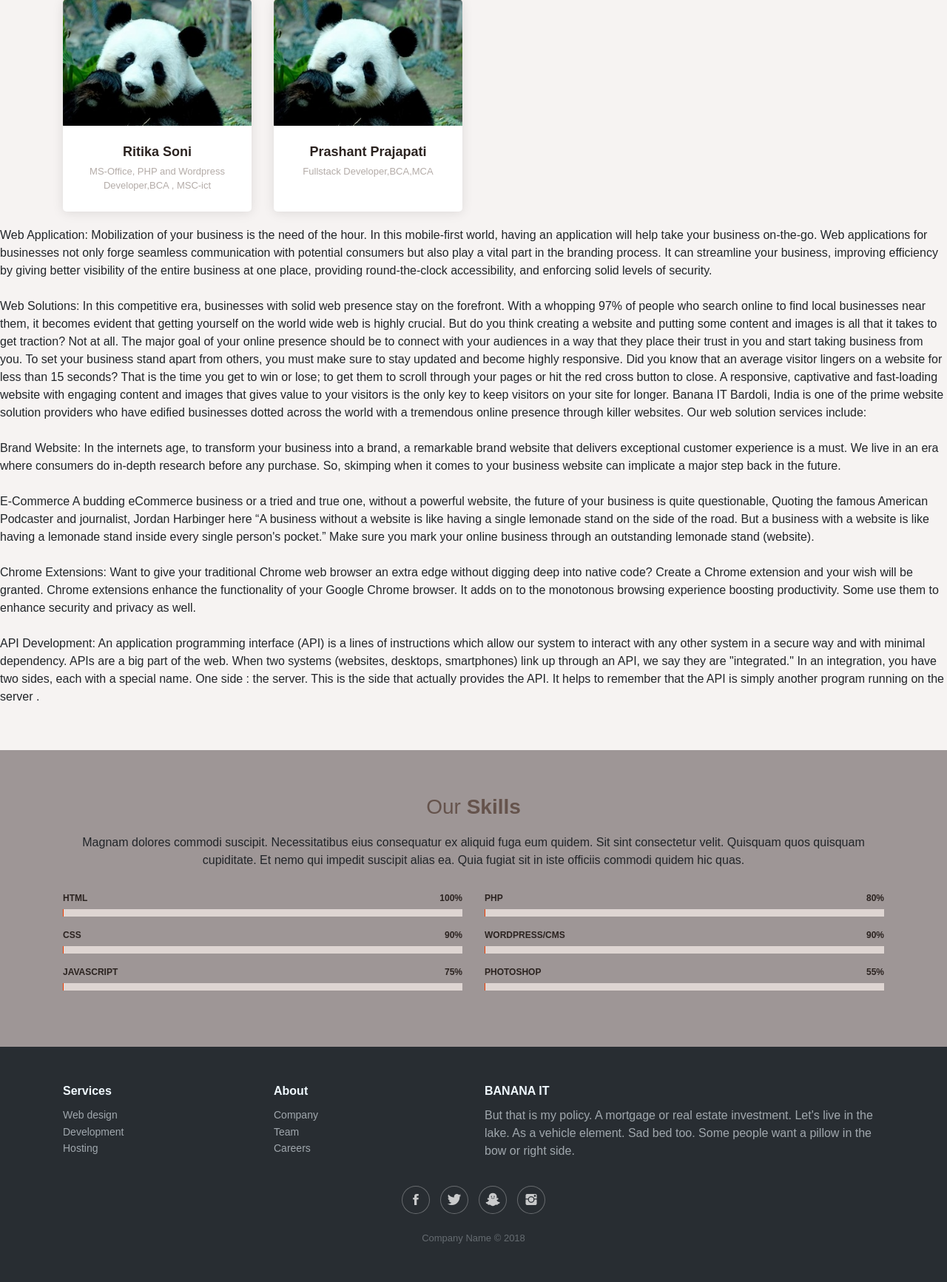
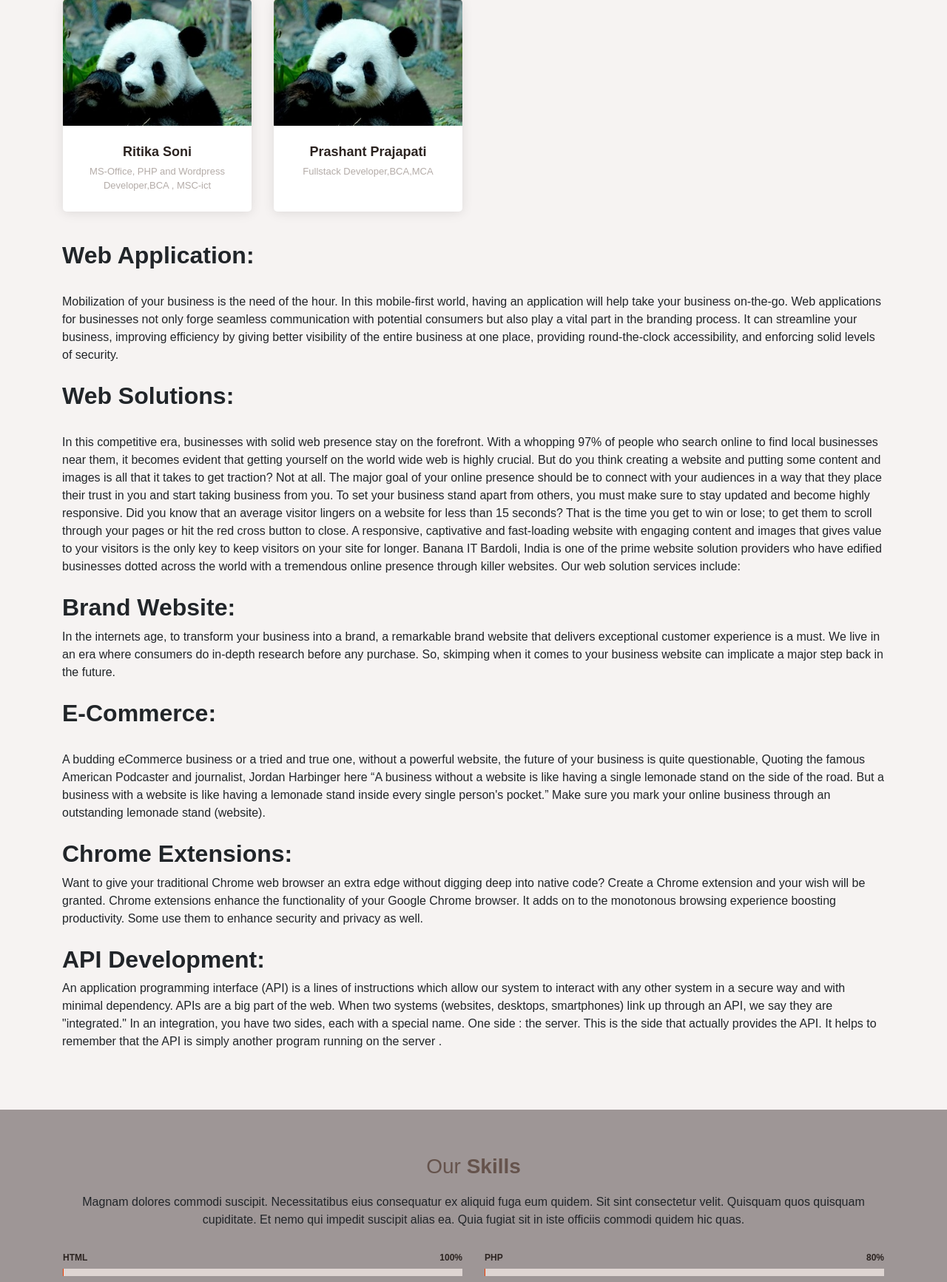
Before and after one commit to meetujpanchal/Python_Django_BananaIT_Website, a Django app: page /ourteam/ in a window 1280 px wide. Shown: the part 1191-2924 px from the top of the page at 74% size. Run offline with Django 4.2, Linux system fonts and the light colour scheme; data comes from the database, SQL or seed files in the repository; both versions use the stored data as it was after the commit; some libraries are stand-ins or nearby versions.

Commit message:
some of the changes

```diff
--- a/enroll/admin.py
+++ b/enroll/admin.py
@@ -12,7 +12,7 @@ class EnquiryAdmin(admin.ModelAdmin):
 
 @admin.register(TblTeam)
 class TeamAdmin(admin.ModelAdmin):
-    list_display = ['id','name','designation','qualification','profile_pic']
+    list_display = ['id','name','designation','qualification','profile_pic','fblink','inlink','twlink','linlink']
 
 @admin.register(Tblslider)
 class SliderAdmin(admin.ModelAdmin):
--- a/enroll/models.py
+++ b/enroll/models.py
@@ -11,6 +11,10 @@ class TblTeam(models.Model):
     designation = models.CharField(max_length=100)
     qualification = models.CharField(max_length=100)
     profile_pic = models.FileField(upload_to= 'images/',null=True,blank=True)
+    fblink = models.CharField(max_length=100,default="")
+    inlink = models.CharField(max_length=100,default="")
+    twlink = models.CharField(max_length=100,default="")
+    linlink = models.CharField(max_length=100,default="")
 
     def __str__(self):
         return "%s" %(self.name)
--- a/enroll/templates/enroll/ourteam.html
+++ b/enroll/templates/enroll/ourteam.html
@@ -34,10 +34,10 @@
         <div class="member-img">
           <img src="{{st.profile_pic.url}}" width="300" class="img-fluid" alt="">
           <div class="col item social">
-           <a href="#"><i class="icon ion-social-facebook"></i></a>
-           <a href="#"><i class="icon ion-social-twitter"></i></a>
-           <a href="#"><i class="icon ion-social-snapchat"></i></a>
-           <a href="#"><i class="icon ion-social-instagram"></i></a>
+           <a href="http://{{st.fblink}}"><i class="icon ion-social-facebook"></i></a>
+           <a href="http://{{st.inlink}}"><i class="icon ion-social-instagram"></i></a>
+           <a href="http://{{st.twlink}}"><i class="icon ion-social-twitter"></i></a>
+           <a href="http://{{st.linlink}}"><i class="icon ion-social-linkedin"></i></a>
           </div>
         </div>
         <div class="member-info">
@@ -50,29 +50,29 @@
 
    </div>
   </div>
-  <div1>
-  Web Application:
+  <div style="width: 90%; padding: 20px; margin: auto; align-content: justify;">
+  <h2><b>Web Application:</b></h2><br>
 Mobilization of your business is the need of the hour. In this mobile-first world, having an application will help take your business on-the-go. Web applications for businesses not only forge seamless communication with potential consumers but also play a vital part in the branding process. It can streamline your business, improving efficiency by giving better visibility of the entire business at one place, providing round-the-clock accessibility, and enforcing solid levels of security.
 <br><br>
-Web Solutions:
+<h2><b>Web Solutions:</b></h2><br>
 In this competitive era, businesses with solid web presence stay on the forefront. With a whopping 97% of people who search online to find local businesses near them, it becomes evident that getting yourself on the world wide web is highly crucial. But do you think creating a website and putting some content and images is all that it takes to get traction? Not at all. The major goal of your online presence should be to connect with your audiences in a way that they place their trust in you and start taking business from you.
 
 To set your business stand apart from others, you must make sure to stay updated and become highly responsive. Did you know that an average visitor lingers on a website for less than 15 seconds? That is the time you get to win or lose; to get them to scroll through your pages or hit the red cross button to close. A responsive, captivative and fast-loading website with engaging content and images that gives value to your visitors is the only key to keep visitors on your site for longer.
 
 Banana IT Bardoli, India is one of the prime website solution providers who have edified businesses dotted across the world with a tremendous online presence through killer websites. Our web solution services include:
 <br><br>
-Brand Website:
+<h2><b>Brand Website:</b></h2>
 In the internets age, to transform your business into a brand, a remarkable brand website that delivers exceptional customer experience is a must. We live in an era where consumers do in-depth research before any purchase. So, skimping when it comes to your business website can implicate a major step back in the future.
 <br><br>
-E-Commerce
+<h2><b>E-Commerce:</b></h2><br>
 A budding eCommerce business or a tried and true one, without a powerful website, the future of your business is quite questionable, Quoting the famous American Podcaster and journalist, Jordan Harbinger here “A business without a website is like having a single lemonade stand on the side of the road. But a business with a website is like having a lemonade stand inside every single person's pocket.” Make sure you mark your online business through an outstanding lemonade stand (website).
 <br><br>
-Chrome Extensions:
+<h2><b>Chrome Extensions:</b></h2>
 Want to give your traditional Chrome web browser an extra edge without digging deep into native code? Create a Chrome extension and your wish will be granted. Chrome extensions enhance the functionality of your Google Chrome browser. It adds on to the monotonous browsing experience boosting productivity. Some use them to enhance security and privacy as well.
 <br><br>
-API Development:
+<h2><b>API Development:</b></h2>
 An application programming interface (API) is a lines of instructions which allow our system to interact with any other system in a secure way and with minimal dependency. APIs are a big part of the web. When two systems (websites, desktops, smartphones) link up through an API, we say they are "integrated." In an integration, you have two sides, each with a special name. One side : the server. This is the side that actually provides the API. It helps to remember that the API is simply another program running on the server .
-</div1>
+</div>
 </section><!-- End Our Team Section -->
 
 
```
Also changed, not shown: db.sqlite3, enroll/migrations/0022_tblteam_fblink_tblteam_inlink_tblteam_linlink_and_more.py (added).
